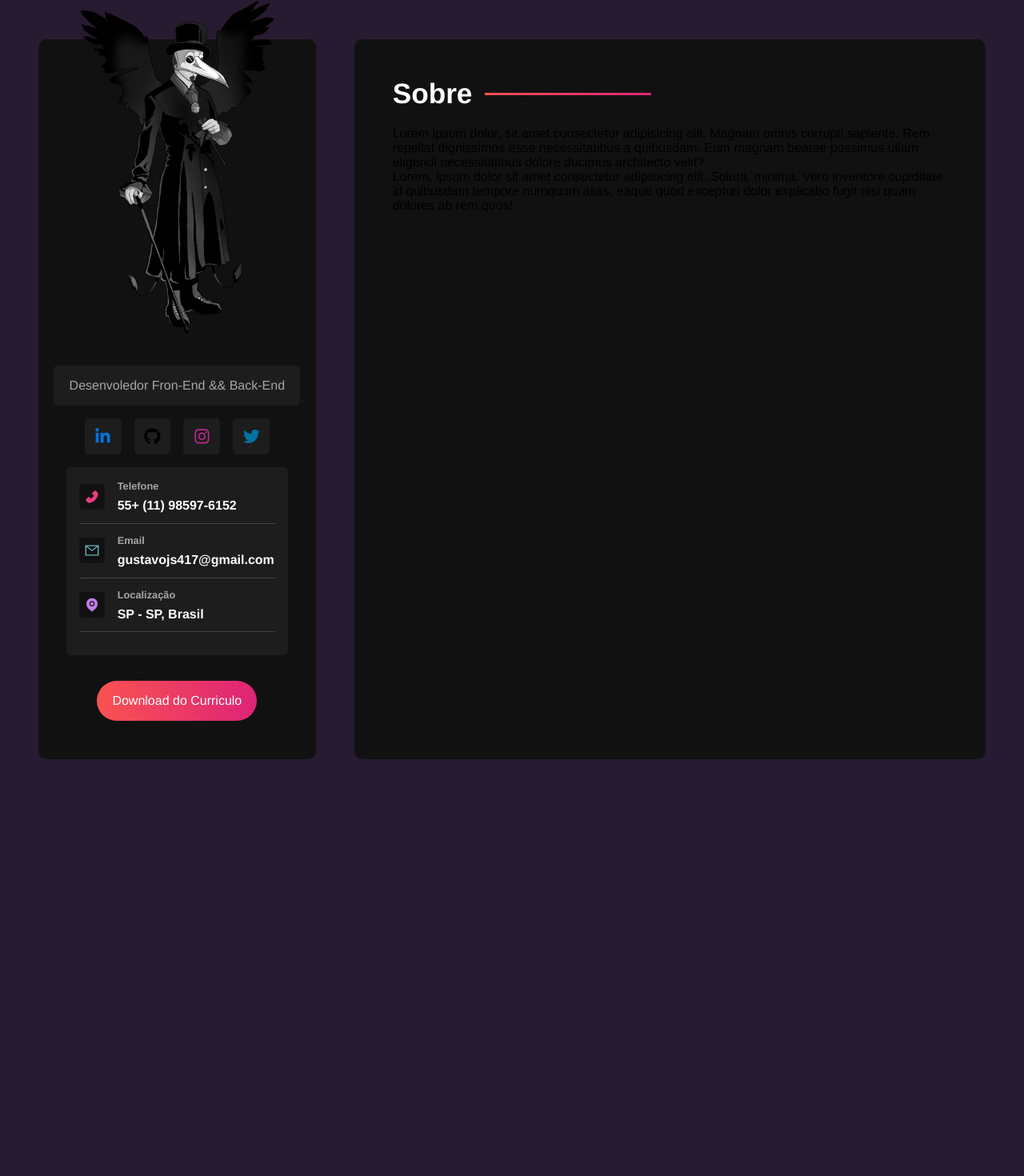
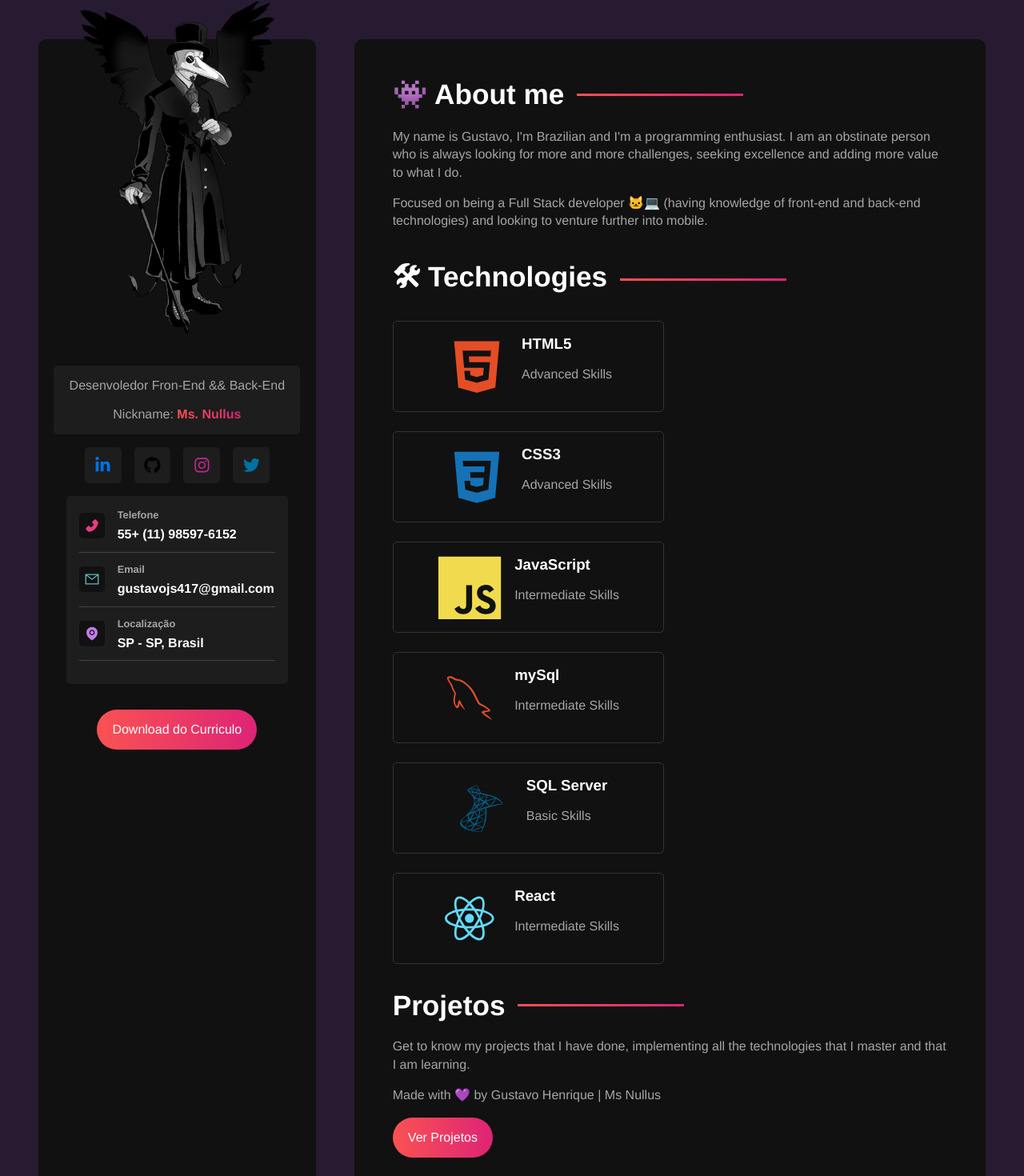
Before and after one commit to MrNullus/portfolio-react-sass, a React (Vite) app: page / in a window 1280 px wide. Shown: the part 182-1652 px from the top of the page at 80% size. Before the commit the page ends 1179 px from the top, so only its background shows below. Built offline with nearby package versions, Linux system fonts and the light colour scheme.

Commit message:
add new changes

```diff
--- a/src/components/AboutContainer/index.jsx
+++ b/src/components/AboutContainer/index.jsx
@@ -4,16 +4,14 @@ export const AboutContainer = () => {
 
 	return (
 		<section id="about-container">
-
-			<h2>Sobre</h2>
+			<h2>👾 About me</h2>
 
 			<p>
-				Lorem ipsum dolor, sit amet consectetur adipisicing elit. Magnam omnis corrupti sapiente. Rem repellat dignissimos esse necessitatibus a quibusdam. Eum magnam beatae possimus ullam eligendi necessitatibus dolore ducimus architecto velit?
+				My name is Gustavo, I'm Brazilian and I'm a programming enthusiast. I am an obstinate person who is always looking for more and more challenges, seeking excellence and adding more value to what I do.
 			</p>
 			<p>
-				Lorem, ipsum dolor sit amet consectetur adipisicing elit. Soluta, minima. Vero inventore cupiditate id quibusdam tempore numquam alias, eaque quod excepturi dolor explicabo fugit nisi quam dolores ab rem quos!
+				Focused on being a Full Stack developer 🐱‍💻 (having knowledge of front-end and back-end technologies) and looking to venture further into mobile.
 			</p>
-
 		</section>
 	);
 
--- a/src/components/MainContent/style.sass
+++ b/src/components/MainContent/style.sass
@@ -2,8 +2,11 @@
 @use '../../styles/_mixins.sass'
 
 #main-content
+	display: flex
+	flex: 2 1 0
+	gap: 1rem
+	flex-direction: column
 	background-color: variables.$bg-color
-	flex: 2 1 0
 	padding: 3rem
 	border-radius: variables.$container-border-radius
 
@@ -21,3 +24,12 @@
 
 		&::after
 			@include mixins.gradient-border
+
+	p
+		color: variables.$text-color-secondary
+		margin-bottom: 1rem
+		line-height: 1.4rem
+
+	.btn
+		@include mixins.btn
+		align-self: start
--- a/src/components/ProjectsContainer/index.jsx
+++ b/src/components/ProjectsContainer/index.jsx
@@ -3,8 +3,22 @@ import './style.sass';
 export const ProjectsContainer = () => {
 
 	return (
-		<section>
+		<section id="projects-container">
+			<h2>Projetos</h2>
 
+			<p>
+				Get to know my projects that I have done, implementing all the technologies that I master and that I am learning.
+			</p>
+			<p>
+				Made with 💜 by Gustavo Henrique | Ms Nullus
+			</p>
+
+			<a
+				href="https://github.com/msNullus/"
+				className="btn"
+				target="_blank">
+					Ver Projetos
+			</a>
 		</section>
 	);
 
--- a/src/components/Sidebar/index.jsx
+++ b/src/components/Sidebar/index.jsx
@@ -13,14 +13,20 @@ export const Sidebar = () => {
 			<img src={Avatar} alt="Gustavo Henrique" />
 
 			<p className="title">
-				Desenvoledor Fron-End && Back-End
+				Desenvoledor Fron-End && Back-End <br/><br/>
+				Nickname: <span className="nick">Ms. Nullus</span>
 			</p>
 
 			<SocialNetworks />
 
 			<InformationContainer />
 
-			<a href="#" className="btn" role="button" aria-label="download curriculum">
+			<a
+				href="../../../public/curriculum.pdf"
+				download
+				className="btn"
+				role="button"
+				aria-label="download curriculum">
 				Download do Curriculo
 			</a>
 		</aside>
--- a/src/components/Sidebar/style.sass
+++ b/src/components/Sidebar/style.sass
@@ -26,5 +26,12 @@
 		margin-top: 22.5rem
 		padding: .99rem 1.2rem
 
+		.nick
+			font-weight: 600
+			background: variables.$gradient
+			-webkit-background-clip: text
+			-webkit-text-fill-color: transparent
+
+
 	.btn
 		@include mixins.btn
--- a/src/components/SocialNetworks/index.jsx
+++ b/src/components/SocialNetworks/index.jsx
@@ -18,7 +18,8 @@ export const SocialNetworks = () => {
 					className="social-btn"
 					href="#"
 					id={network.name}
-					key={network.name}>
+					key={network.name}
+					target="_blank">
 					{ network.icon }
 				</a>
 			))}
--- a/src/components/TechnologiesContainer/index.jsx
+++ b/src/components/TechnologiesContainer/index.jsx
@@ -1,10 +1,49 @@
+import {
+	DiHtml5,
+	DiCss3,
+	DiJsBadge,
+	DiMysql,
+	DiMsqlServer,
+	DiReact
+} from 'react-icons/di';
+
 import './styles.sass';
+
+
+const technologies = [
+	{ id: "html", name: "HTML5", icon: <DiHtml5 />, desc: "Advanced Skills" },
+	{ id: "css", name: "CSS3", icon: <DiCss3 />, desc: "Advanced Skills" },
+	{ id: "js", name: "JavaScript", icon: <DiJsBadge />, desc: "Intermediate Skills" },
+	{ id: "mySql", name: "mySql", icon: <DiMysql />, desc: "Intermediate Skills" },
+	{ id: "sqlServer", name: "SQL Server", icon: <DiMsqlServer />, desc: "Basic Skills" },
+	{ id: "react", name: "React", icon: <DiReact />, desc: "Intermediate Skills" },
+];
 
 export const TechnologiesContainer = () => {
 
 	return (
-		<section>
+		<section id="technologies-container">
+			<h2>🛠 Technologies</h2>
 
+			<div className="technologies-grid">
+				{technologies.map(({ id, name, icon, desc }) => (
+					<div
+						className="technology-card"
+						id={id}
+						key={id}
+					>
+						{icon}
+
+						<div className="technology-info">
+							<h3>{name}</h3>
+
+							<p>
+								{desc}
+							</p>
+						</div>
+					</div>
+				))}
+			</div>
 		</section>
 	);
 
--- a/src/components/TechnologiesContainer/styles.sass
+++ b/src/components/TechnologiesContainer/styles.sass
@@ -0,0 +1,49 @@
+@use '../../styles/variables'
+@use '../../styles/mixins'
+
+#technologies-container
+	margin-bottom: 1rem
+
+	.technologies-grid
+		display: flex
+		flex-wrap: wrap
+		gap: 1.5rem
+
+		.technology-card
+			@include mixins.center
+			gap: 1rem
+			min-width: 49%
+			border: 1px solid #333
+			border-radius: variables.$card-border-radius
+			padding: 1rem
+
+		h3
+			color: variables.$text-color
+			margin-bottom: 1rem
+
+		svg
+			font-size: 5rem
+
+	#html
+		svg
+			color: #E44D26
+
+	#css
+		svg
+			color: #1572B6
+
+	#js
+		svg
+			color: #F0DB4F
+
+	#sqlServer
+		svg
+			color: #00618A
+
+	#mySql
+		svg
+			color: #E44D26
+
+	#react
+		svg
+			color: #61DAFB
--- a/src/pages/App/index.jsx
+++ b/src/pages/App/index.jsx
@@ -9,7 +9,7 @@ export function App() {
   return (
     <div id="portifolio">
 
-      <h1>Gustavo Henrique | Ms. Nullus</h1>
+      <h1>Gustavo Henrique</h1>
 
       <Sidebar />
       <MainContent />
```
